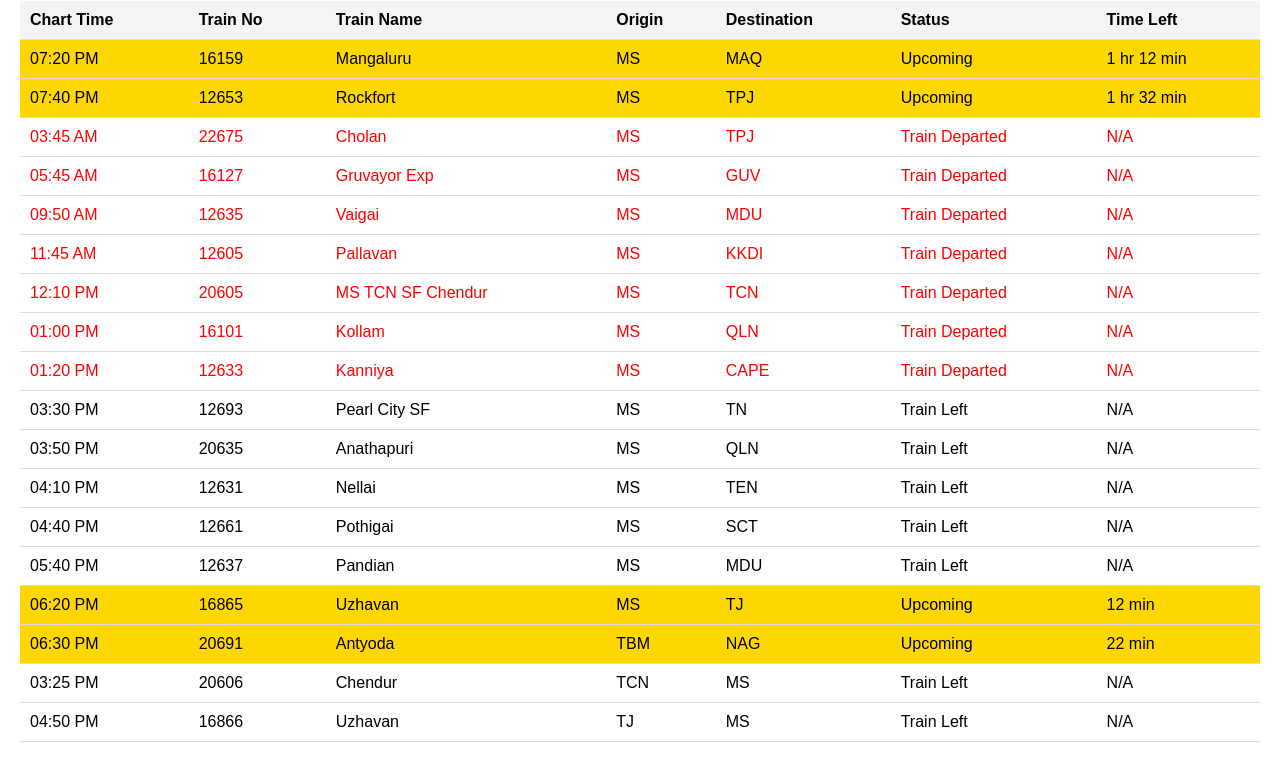
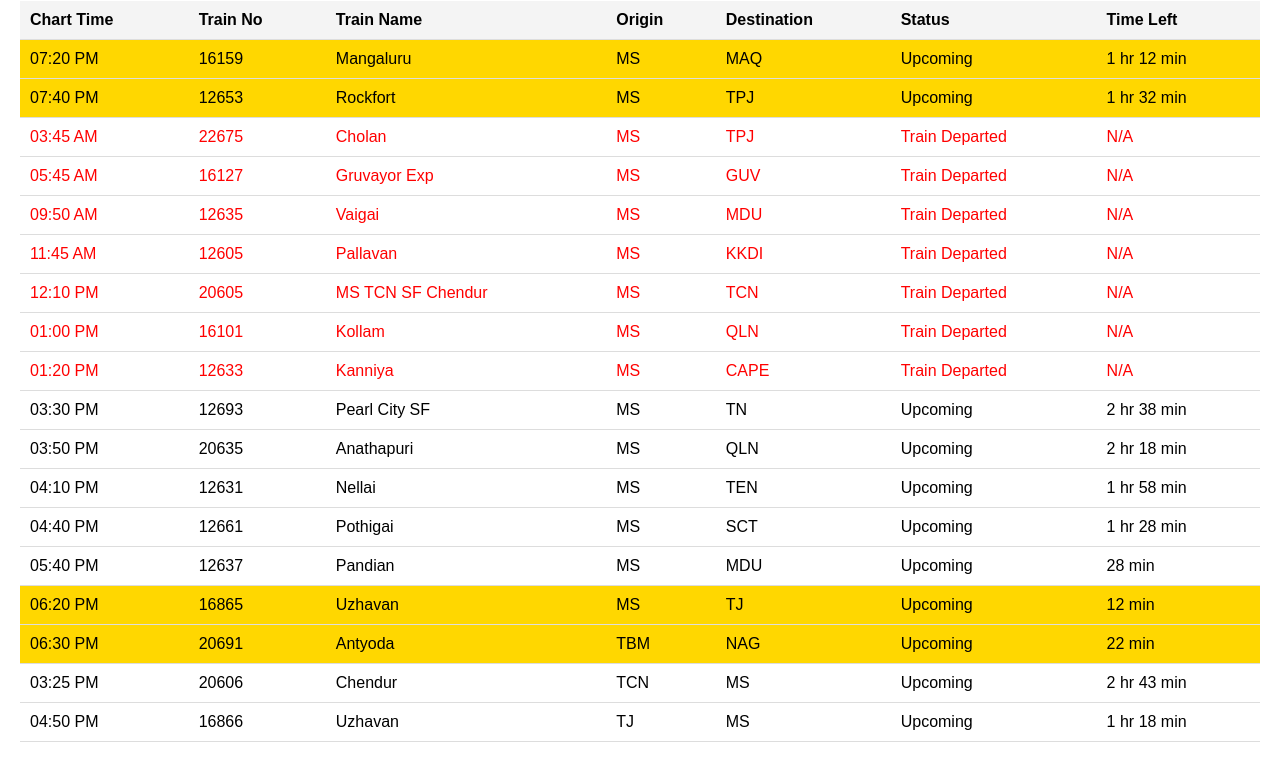
Before and after one commit to Learner00100/i, a plain HTML site: page index.html in a window 1280 px wide. Shown: the part 79-841 px from the top of the page. Drawn offline with Linux system fonts and the light colour scheme.

Commit message:
Update index.html

```diff
--- a/index.html
+++ b/index.html
@@ -118,13 +118,11 @@
                 const diffInMin = Math.floor(diffInMs / 1000 / 60);
 
                 let status = 'Upcoming';
-                let timeLeft;
+                let timeLeft = formatTimeLeft(Math.abs(diffInMin));
 
-                if (diffInMin >= 0) {
-                    timeLeft = formatTimeLeft(diffInMin);
-                } else {
+                if (diffInMin < 0 && Math.abs(diffInMin) >= 240) {
+                    status = 'Train Departed';
                     timeLeft = 'N/A';
-                    status = Math.abs(diffInMin) >= 240 ? 'Train Departed' : 'Train Left';
                 }
 
                 const tr = document.createElement('tr');
@@ -178,11 +176,11 @@
             rows.forEach(row => tbody.appendChild(row));
         }
 
-        // Update schedule and clock every second for live updates
+        // Update schedule and clock every minute
         updateSchedule();
         updateClock();
-        setInterval(updateSchedule, 60000); // Update schedule every minute
-        setInterval(updateClock, 1000); // Update clock every second
+        setInterval(updateSchedule, 60000);
+        setInterval(updateClock, 1000);
     </script>
 </body>
 </html>
```
